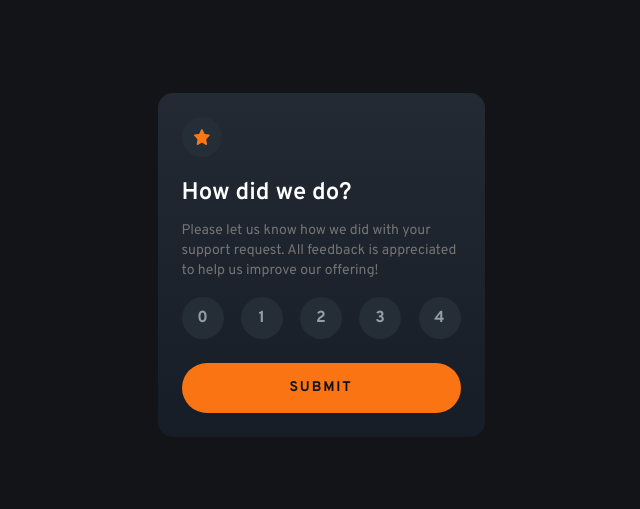
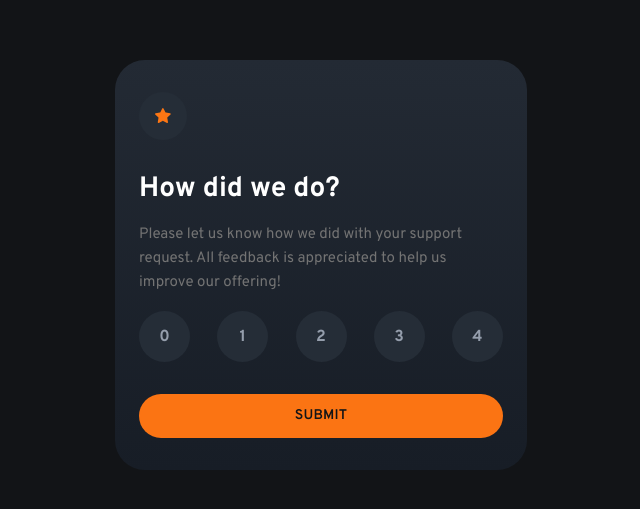
Before and after one commit to BlonoBuccellati/fm-interactive-rating-component, a Next.js app: page / in a window 1280 px wide. Shown: the part 135-644 px from the top of the page, without its empty margins (319-959 px from the left). Built offline with nearby package versions, Linux system fonts and the light colour scheme.

Commit message:
style:desktopレイアウト作成

```diff
--- a/src/app/_styles/utilities/typography-token.css
+++ b/src/app/_styles/utilities/typography-token.css
@@ -56,7 +56,7 @@
   font-weight: var(--font-weight-semibold);
   font-size: 14px;
   line-height: 24px;
-  letter-spacing: 0.87px;
+  letter-spacing: 0.17px;
 }
 
 @utility typo-5-regular {
--- a/src/screens/interactive-rating-form/ui/inreractive-rating-page.tsx
+++ b/src/screens/interactive-rating-form/ui/inreractive-rating-page.tsx
@@ -4,7 +4,6 @@ import { useState } from "react";
 import { SubmitContext } from "../context/submit-context";
 
 import InteractiveRatingCard from "./interactive-rating-card";
-import PageLayout from "./page-layout";
 import Submitted from "./submitted";
 
 const InteractiveRatingPage = () => {
@@ -17,13 +16,13 @@ const InteractiveRatingPage = () => {
     setIsSubmitted(true);
   };
   return (
-    <PageLayout>
+    <div className="flex min-h-screen items-center">
       <SubmitContext.Provider
         value={{ onSubmitSuccess: handleSuccess, submittedRating }}
       >
         {!isSubmitted ? <InteractiveRatingCard /> : <Submitted />}
       </SubmitContext.Provider>
-    </PageLayout>
+    </div>
   );
 };
 
--- a/src/screens/interactive-rating-form/ui/interactive-rating-card.tsx
+++ b/src/screens/interactive-rating-form/ui/interactive-rating-card.tsx
@@ -36,7 +36,7 @@ const RateSelectorList = ({
             aria-label={`rate ${selectedRate} points`}
           >
             <RateSelector
-              className="size-[42px]"
+              className="tablet:size-[51px] size-[42px]"
               num={num}
               isSelect={selectedRate === num}
             />
@@ -59,13 +59,15 @@ const RatingForm = ({ children }: RatingFormProps) => {
 
 const InteractiveRatingCard = () => {
   return (
-    <Card className="w-full space-y-300">
+    <Card className="tablet:space-y-400 w-full space-y-300">
       <CardHeader>
         <StarIcon />
       </CardHeader>
       <CardContent className="space-y-200">
-        <CardTitle className="typo-2 text-white">How did we do?</CardTitle>
-        <CardDescription className="typo-5-regular">
+        <CardTitle className="typo-2 tablet:typo-1 text-white">
+          How did we do?
+        </CardTitle>
+        <CardDescription className="typo-5-regular tablet:typo-4-regular">
           <p>
             Please let us know how we did with your support request. All
             feedback is appreciated to help us improve our offering!
@@ -73,14 +75,17 @@ const InteractiveRatingCard = () => {
         </CardDescription>
         <RatingForm>
           {(props) => (
-            <form className="space-y-300" action={props.onSubmit}>
+            <form
+              className="tablet:space-y-400 space-y-300"
+              action={props.onSubmit}
+            >
               <RateSelectorList
                 onClick={props.changeSelectedButton}
                 selectedRate={props.formState.rating}
                 error={props.error}
               />
               <Button className="w-full" type="submit">
-                submit
+                <span>submit</span>
               </Button>
             </form>
           )}
--- a/src/screens/interactive-rating-form/ui/page-layout.tsx
+++ /dev/null
@@ -1,21 +0,0 @@
-import { cn } from "@/shared/lib/utils";
-
-type PageLayoutProps = {
-  className?: string;
-};
-const PageLayout = ({
-  className,
-  ...props
-}: PageLayoutProps & React.ComponentProps<"div">) => {
-  return (
-    <div
-      className={cn(
-        "mx-auto flex min-h-screen max-w-[327px] items-center",
-        className,
-      )}
-      {...props}
-    />
-  );
-};
-
-export default PageLayout;
--- a/src/screens/interactive-rating-form/ui/submitted.tsx
+++ b/src/screens/interactive-rating-form/ui/submitted.tsx
@@ -7,13 +7,22 @@ import { Card } from "@/shared/ui/card";
 
 import { useSubmit } from "../context/submit-context";
 
-import PageLayout from "./page-layout";
+const Message = () => {
+  return (
+    <div className="space-y-300 text-center">
+      <p className="typo-1">Thank you!</p>
+      <p className="typo-4-regular text-grey-500">
+        We appreciate you taking the time to give a rating. If you ever need
+        more support, don’t hesitate to get in touch!
+      </p>
+    </div>
+  );
+};
 
 const Submitted = () => {
   const { submittedRating } = useSubmit();
   return (
-    <PageLayout>
-      <Card className="flex flex-col items-center space-y-300 px-300 py-400">
+    <Card className="tablet:px-400 tablet:py-500 tablet:space-y-400 flex flex-col items-center space-y-300 px-300 py-400">
       <Image
         src={iconThankYou}
         alt=""
@@ -21,18 +30,11 @@ const Submitted = () => {
         height={100}
         className="w-fit"
       />
-        <div className="space-y-300 text-center">
-          <p className="bg-grey-900 typo-4-regular mx-auto w-fit rounded-[22.5px] px-200 text-orange-500">
+      <p className="bg-grey-900 tablet:typo-4-regular typo-5-regular mx-auto w-fit rounded-[22.5px] px-200 text-orange-500">
         You selected {submittedRating} out of 5
       </p>
-          <p className="typo-1">Thank you!</p>
-          <p className="typo-4-regular text-grey-500">
-            We appreciate you taking the time to give a rating. If you ever need
-            more support, don’t hesitate to get in touch!
-          </p>
-        </div>
+      <Message />
     </Card>
-    </PageLayout>
   );
 };
 
--- a/src/shared/ui/button.tsx
+++ b/src/shared/ui/button.tsx
@@ -9,10 +9,11 @@ const buttonVariants = cva(
   {
     variants: {
       variant: {
-        default: "bg-orange-500 text-grey-950 typo-5-bold",
+        default:
+          "bg-orange-500 text-grey-950 typo-5-bold tablet:typo-5-semibold",
       },
       size: {
-        default: "px-1300 py-200",
+        default: "px-1300 py-200 tablet:py-[10px]",
       },
     },
     defaultVariants: {
--- a/src/shared/ui/card.tsx
+++ b/src/shared/ui/card.tsx
@@ -7,7 +7,7 @@ function Card({ className, ...props }: React.ComponentProps<"div">) {
     <div
       data-slot="card"
       className={cn(
-        "from-gradient-grey-1 to-gradient-grey-2 rounded-[15px] bg-gradient-to-b p-300 text-white",
+        "from-gradient-grey-1 to-gradient-grey-2 tablet:max-w-[412px] tablet:py-400 tablet:rounded-[30px] mx-auto max-w-[327px] rounded-[15px] bg-gradient-to-b p-300 text-white",
         className,
       )}
       {...props}
--- a/src/shared/ui/star-icon.tsx
+++ b/src/shared/ui/star-icon.tsx
@@ -1,15 +1,16 @@
 import Image from "next/image";
+
 import { iconStar } from "../assets";
 
 const StarIcon = () => {
   return (
-    <div className="text-grey-500 bg-grey-900 w-[40px] rounded-full text-center">
+    <div className="text-grey-500 bg-grey-900 tablet:size-[48px] size-[40px] rounded-full text-center">
       <Image
         alt=""
         src={iconStar.src}
         width={10}
         height={10}
-        className="w-full p-[12px]"
+        className="tablet:p-200 w-full p-[12px]"
       />
     </div>
   );
```
Lines whose indentation alone changed are shown as unchanged.
